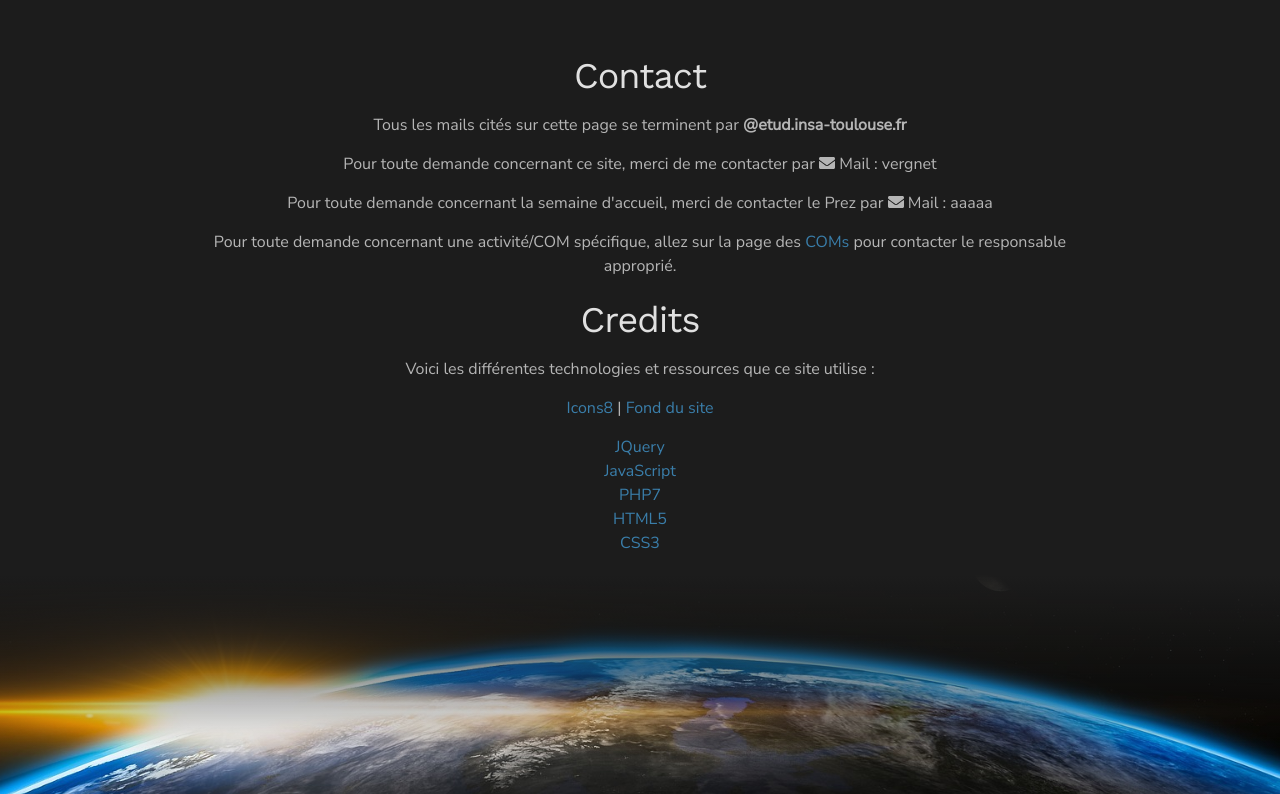
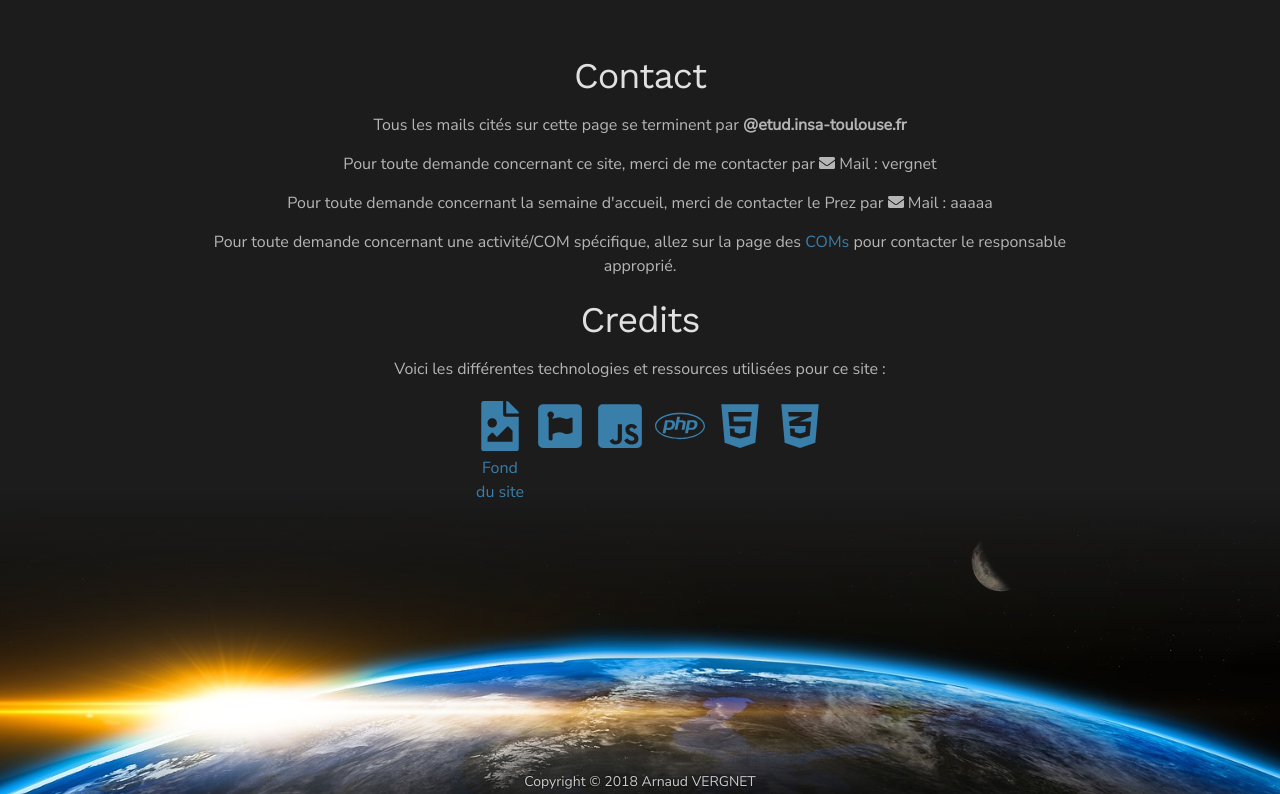
Before and after one commit to Keplyx/site-accueil-insa, a PHP site: page /infos.php in a window 1280 px wide. Shown: the part 494-1288 px from the top of the page. Run offline with PHP 8.4, Linux system fonts and the light colour scheme; some libraries are stand-ins or nearby versions.

Commit message:
Updated credits and force scroll on photos page

```diff
--- a/assets/css/style.css
+++ b/assets/css/style.css
@@ -326,14 +326,26 @@
     color: black;
 }
 
-#swipe_area {
-    height: 100%;
-    width: 30px;
-    background: #3a7eaa;
-    position: fixed;
-    top: 0;
-    left: 0;
+#credits-list {
+    list-style: none;
+    display: inline-flex;
 }
+
+#credits-list li {
+    padding: 5px;
+    height: 50px;
+    width: 50px;
+}
+
+#credits-list svg {
+    height: 50px;
+    width: 50px;
+}
+
+#credits-list a:hover{
+    color: #a3a7b3;
+}
+
 
 /*******************************************************************************
 Small Device Styles
--- a/assets/scripts/photosScript.js
+++ b/assets/scripts/photosScript.js
@@ -59,6 +59,9 @@
     sideNav.fadeIn(500);
 }
 
+$(document).ready(function() {
+    document.getElementById("photos_title").scrollIntoView();
+});
 
 
 /*
--- a/infos.php
+++ b/infos.php
@@ -11,17 +11,15 @@
     contacter le responsable approprié.</p>
 
 <h1>Credits</h1>
-<p>Voici les différentes technologies et ressources que ce site utilise :</p>
-<p><a href="https://icons8.com/">Icons8</a> | <a href="http://maxpixel.freegreatpicture.com/World-Earth-Rise-Sunrise-Space-Outer-Sun-Globe-1765027">Fond du site</a></p>
-<a href="https://jquery.com/">JQuery</a>
-<br>
-<a href="https://www.javascript.com/">JavaScript</a>
-<br>
-<a href="http://www.php.net/">PHP7</a>
-<br>
-<a href="https://www.w3.org/html/">HTML5</a>
-<br>
-<a href="https://developer.mozilla.org/en-US/docs/Web/CSS/CSS3">CSS3</a>
+<p>Voici les différentes technologies et ressources utilisées pour ce site :</p>
+<ul id="credits-list">
+    <li><a href="http://maxpixel.freegreatpicture.com/World-Earth-Rise-Sunrise-Space-Outer-Sun-Globe-1765027"><i class="fas fa-file-image"></i> Fond du site</a></p></li>
+    <li><a href="https://fontawesome.com/"><i class="fab fa-font-awesome"></i></a></li>
+    <li><a href="https://jquery.com/"><i class="fab fa-js-square"></i></a></li>
+    <li><a href="http://www.php.net/"><i class="fab fa-php"></i></a></li>
+    <li><a href="https://www.w3.org/html/"><i class="fab fa-html5"></i></a></li>
+    <li><a href="https://developer.mozilla.org/en-US/docs/Web/CSS/CSS3"><i class="fab fa-css3-alt"></i></a></li>
+</ul>
 
 <?php
 $pageContent = ob_get_clean(); // Store html content in variable
--- a/photos.php
+++ b/photos.php
@@ -126,7 +126,7 @@
     </div>
 </div>
 
-<h1>Photos</h1>
+<h1 id="photos_title">Photos</h1>
 <p>Cliquez sur le dossier de votre choix pour afficher les photos</p>
 <ul class="photos_path">
     <li><p>Chemin : </p></li>
```
